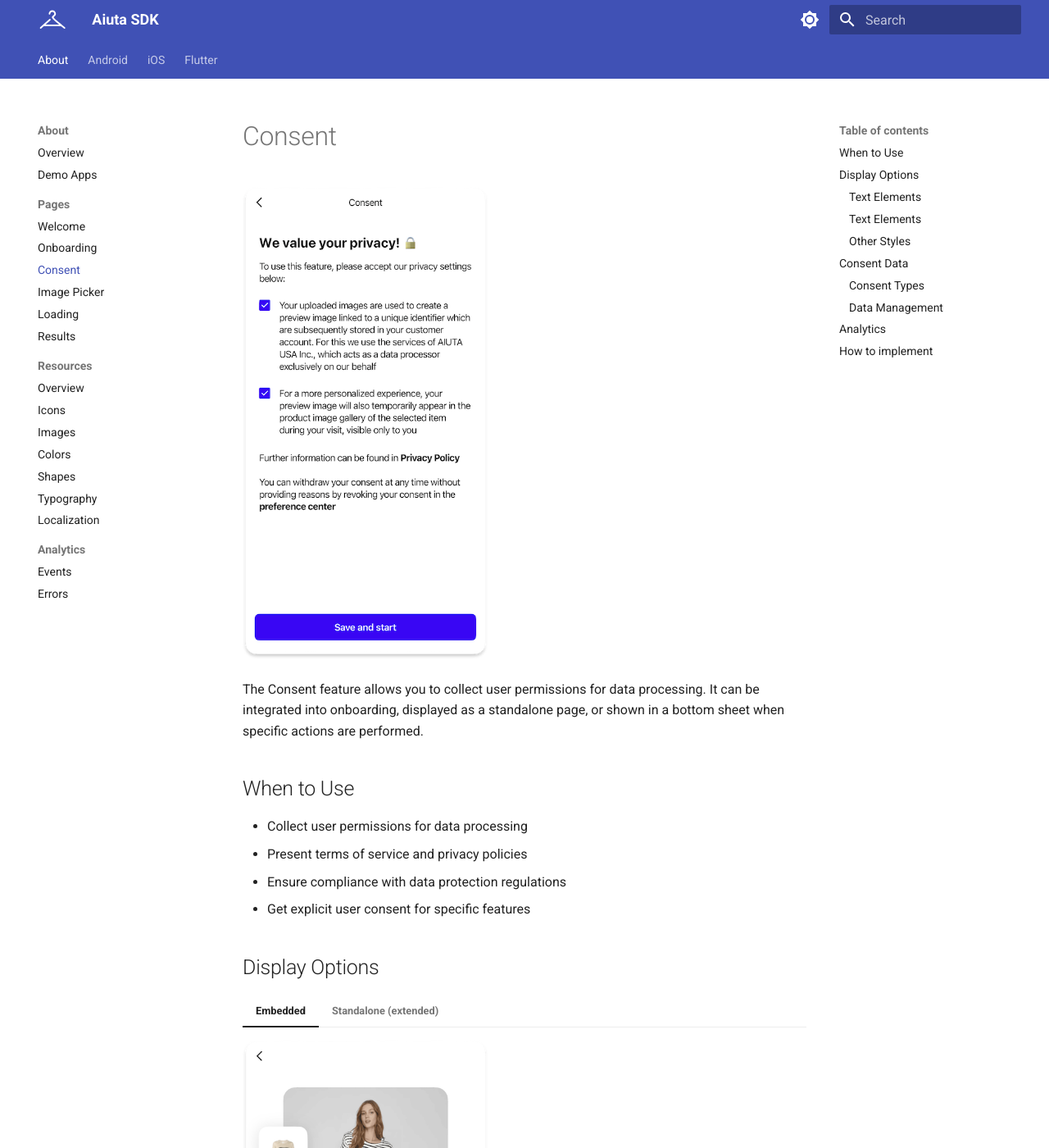
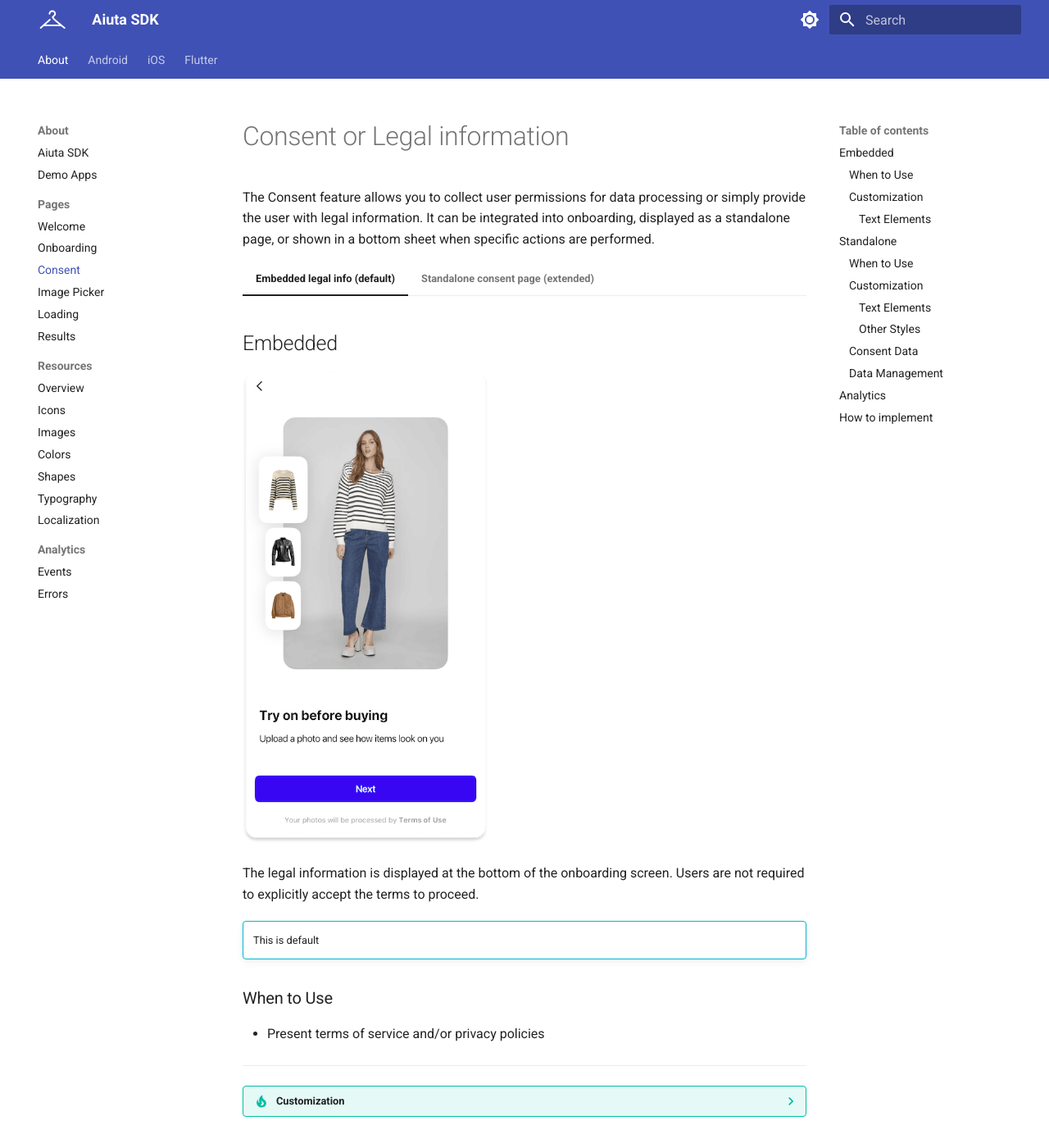
Before and after one commit to aiuta-com/docs, an MkDocs documentation site: the page built from docs/about/pages/consent.md, in a window 1280 px wide and 1400 px high. Shown: the whole window at 82% size. Built offline with MkDocs 1.6.1 and Material for MkDocs 9.7.7, drawn with Linux system fonts in a browser that asks for light colours.

Commit message:
Compact consent

```diff
--- a/docs/about/pages/consent.md
+++ b/docs/about/pages/consent.md
@@ -1,19 +1,10 @@
-# Consent
+# Consent or Legal information
 
-![Consent](../../media/pages/consent-1.png){width=300}
+The Consent feature allows you to collect user permissions for data processing or simply provide the user with legal information. It can be integrated into onboarding, displayed as a standalone page, or shown in a bottom sheet when specific actions are performed.
 
-The Consent feature allows you to collect user permissions for data processing. It can be integrated into onboarding, displayed as a standalone page, or shown in a bottom sheet when specific actions are performed.
+=== "Embedded legal info (default)"
 
-## When to Use
-
-- Collect user permissions for data processing
-- Present terms of service and privacy policies
-- Ensure compliance with data protection regulations
-- Get explicit user consent for specific features
-
-## Display Options
-
-=== "Embedded"
+    ## Embedded
 
     ![How It Works](../../media/pages/how-it-works-1.png){ width=300 }
 
@@ -22,23 +13,47 @@
     !!! info ""
         This is default
 
+    ### When to Use
+
+    - Present terms of service and/or privacy policies
+
+    ---
+
     ??? tip "Customization"
+
+        ### Customization
+
         ##### [Text Elements](../resources/localization.md)
         - `consentHtml` - HTML content with concise text and links to privacy policy and/or terms of service
 
-=== "Standalone (extended)"
+=== "Standalone consent page (extended)"
+
+    ## Standalone
 
     ![Consent](../../media/pages/consent-1.png){width=300}
 
     A dedicated page where users must accept the terms by selecting required checkboxes to continue.
     It can be configured to appear:
 
-      1. When users are about to upload their photo  in the image picker [^1]
+      1. When users are about to upload their photo in the image picker [^1]
       2. As the last slide of the onboarding (if enabled)
       3. After the welcome screen (if enabled)
       4. If 2 and 3 are disabled, as the first screen when opening the SDK
 
+
+    ### When to Use
+
+    - Collect user permissions for data processing
+    - Ensure compliance with data protection regulations
+    - Get explicit user consent for specific features
+    - Present terms of service and privacy policies
+
+    ---
+
     ??? tip "Customization"
+
+        ### Customization
+
         ##### [Text Elements](../resources/localization.md)
         - `consentPageTitle` - Optional title for the page
         - `consentTitle` - Main title displayed on the page
@@ -57,7 +72,9 @@
 
             ![Consent](../../media/pages/consent-2.png){width=300}
 
-    ## Consent Data
+    ---
+
+    ### Consent Data
 
     Each consent is defined by the following properties:
 
@@ -65,47 +82,49 @@
     - `type` - The method used to obtain the consent
     - `html` - The HTML content describing the consent
 
-    ### Consent Types
+    ??? abstract "Consent Type"
 
-    === "Explicit"
+        === "Explicit"
 
-        Represents consent where the user must actively check a checkbox to provide permission. This is required for cases where consent must be freely given and unambiguous.
+            Represents consent where the user must actively check a checkbox to provide permission. This is required for cases where consent must be freely given and unambiguous.
 
-        - `Required` - Indicates whether the checkbox must be checked to proceed
-        - `Optional` - Indicates additional consent and the user may proceed without checking it
+            - `Required` - Indicates whether the checkbox must be checked to proceed
+            - `Optional` - Indicates additional consent and the user may proceed without checking it
 
-        ![Consent](../../media/pages/consent-1.png){width=300}
+            ![Consent](../../media/pages/consent-1.png){width=300}
 
-        !!! info "GDPR Compliance"
-            The checkbox must be explicitly selected by the user as pre-selected checkboxes are not valid under GDPR, even if the user presses an "Accept" button.
+            !!! info "GDPR Compliance"
+                The checkbox must be explicitly selected by the user as pre-selected checkboxes are not valid under GDPR, even if the user presses an "Accept" button.
 
-    === "Implicit"
+        === "Implicit"
 
-        Represents consent where the user provides permission by pressing an "Accept" button. This may optionally include a __disabled__ (pre-selected) checkbox for additional clarity.
+            Represents consent where the user provides permission by pressing an "Accept" button. This may optionally include a __disabled__ (pre-selected) checkbox for additional clarity.
 
-        === "Single consent without checkbox"
+            === "Single consent without checkbox"
 
-            ![Consent](../../media/pages/consent-4.png){width=300}
+                ![Consent](../../media/pages/consent-4.png){width=300}
 
-        === "Necessary and additional consent with cehckboxes"
+            === "Necessary and additional consent with cehckboxes"
 
-            ![Consent](../../media/pages/consent-2.png){width=300}
+                ![Consent](../../media/pages/consent-3.png){width=300}
 
-        ??? warning "Legal Considerations"
-            It can be just an "Accept" button, but only if it’s very clear exactly
-            what the user is consenting to at that moment and you can’t bundle
-            multiple consents into one "Accept" unless they’re strictly necessary.
-            For example, GDPR says marketing consent should always be separate if possible.
+            ??? warning "Legal Considerations"
+                It can be just an "Accept" button, but only if it’s very clear exactly
+                what the user is consenting to at that moment and you can’t bundle
+                multiple consents into one "Accept" unless they’re strictly necessary.
+                For example, GDPR says marketing consent should always be separate if possible.
 
-            This can be used only for the consent that is necessary for the service,
-            as it’s not really “consent” under GDPR and it’s processing based on
-            contract necessity (Article 6(1)(b)) or legal obligation, not based on
-            “freely given consent” (Article 6(1)(a)), so, it is just informing the users,
-            not asking them for an additional permission.
+                This can be used only for the consent that is necessary for the service,
+                as it’s not really “consent” under GDPR and it’s processing based on
+                contract necessity (Article 6(1)(b)) or legal obligation, not based on
+                “freely given consent” (Article 6(1)(a)), so, it is just informing the users,
+                not asking them for an additional permission.
 
-            Please consider that this option at all (with or w/o checkbox)
-            is not valid for all cases, and it should be used with caution.
-            Consult with a legal department if in doubt.
+                Please consider that this option at all (with or w/o checkbox)
+                is not valid for all cases, and it should be used with caution.
+                Consult with a legal department if in doubt.
+
+    ---
 
     ### Data Management
 
--- a/mkdocs.yml
+++ b/mkdocs.yml
@@ -8,7 +8,7 @@
 
 nav:
   - About:
-    - Overview: index.md
+    - Aiuta SDK: index.md
     - Demo Apps: about/demo-apps.md
     - Pages:
       - Welcome: about/pages/welcome-screen.md
```
Also changed, not shown: other parts of docs/about/pages/consent.md (+1 -2 lines).
